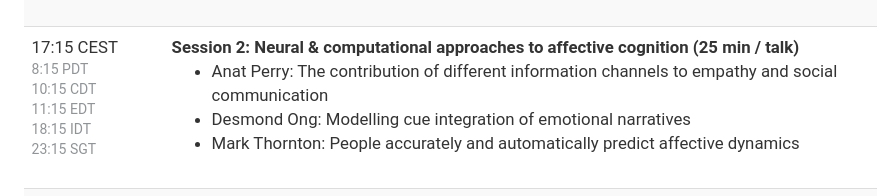
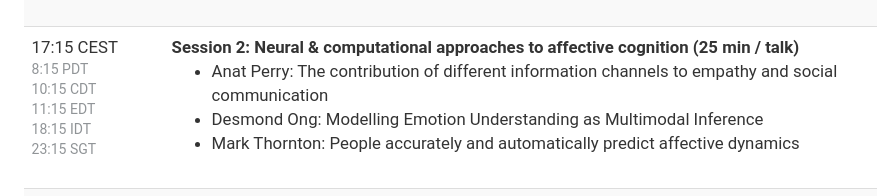
Before and after one commit to affcog/affcog.github.io, a plain HTML site: page index.html in a window 1280 px wide. Shown: the part 2208-2404 px from the top of the page, without its empty margins (179-1056 px from the left). Drawn offline with Linux system fonts and the light colour scheme.

Commit message:
update talk title

```diff
--- a/index.html
+++ b/index.html
@@ -374,7 +374,7 @@
                       <b>Session 2: Neural & computational approaches to affective cognition (25 min / talk) </b> <br>
                       	<ul>
                       		<li>Anat Perry: The contribution of different information channels to empathy and social communication</li>
-                          <li>Desmond Ong: Modelling cue integration of emotional narratives </li>
+                          <li>Desmond Ong: Modelling Emotion Understanding as Multimodal Inference </li>
                       		<li>Mark Thornton: People accurately and automatically predict affective dynamics</li>
                       	</ul>
                       </td>
```
